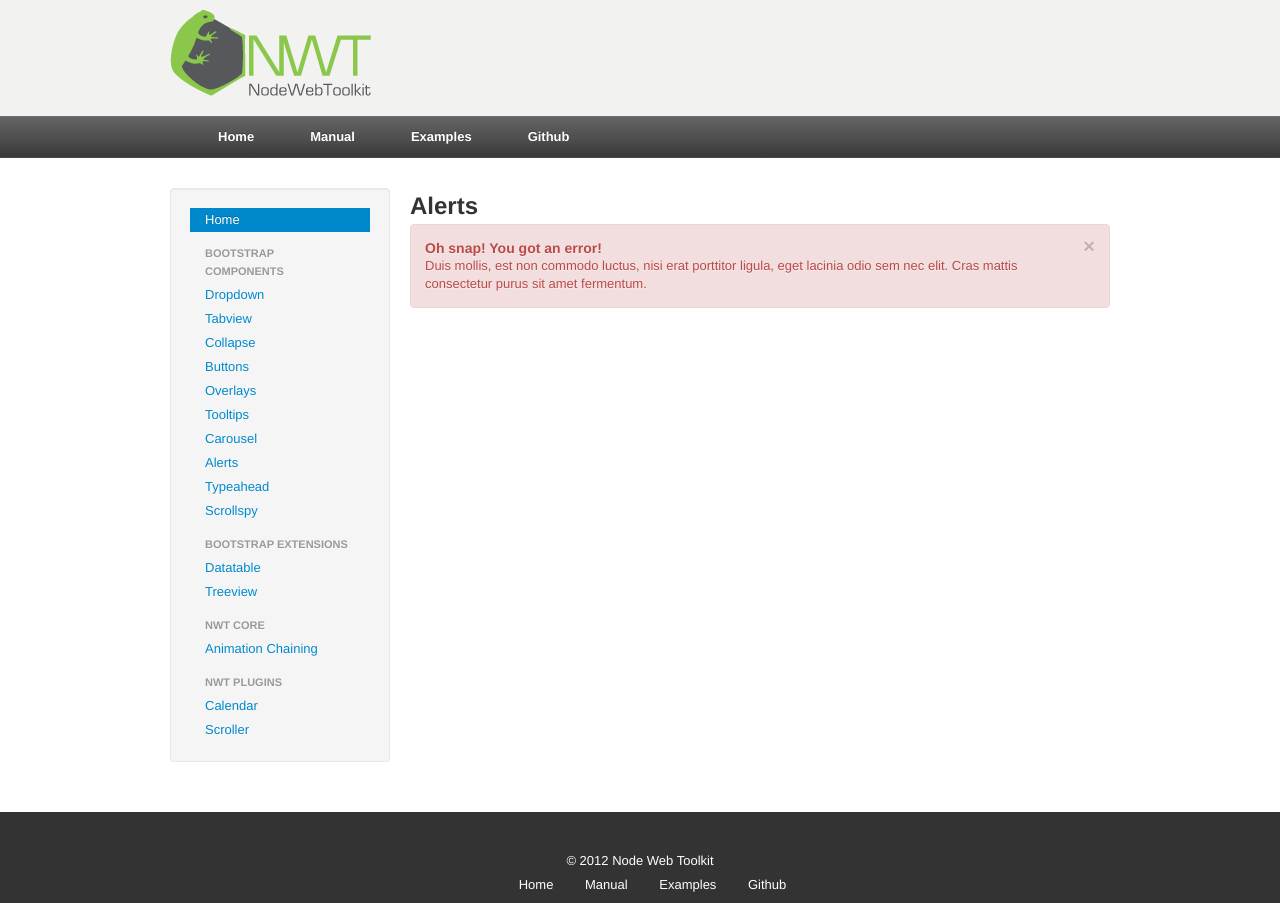
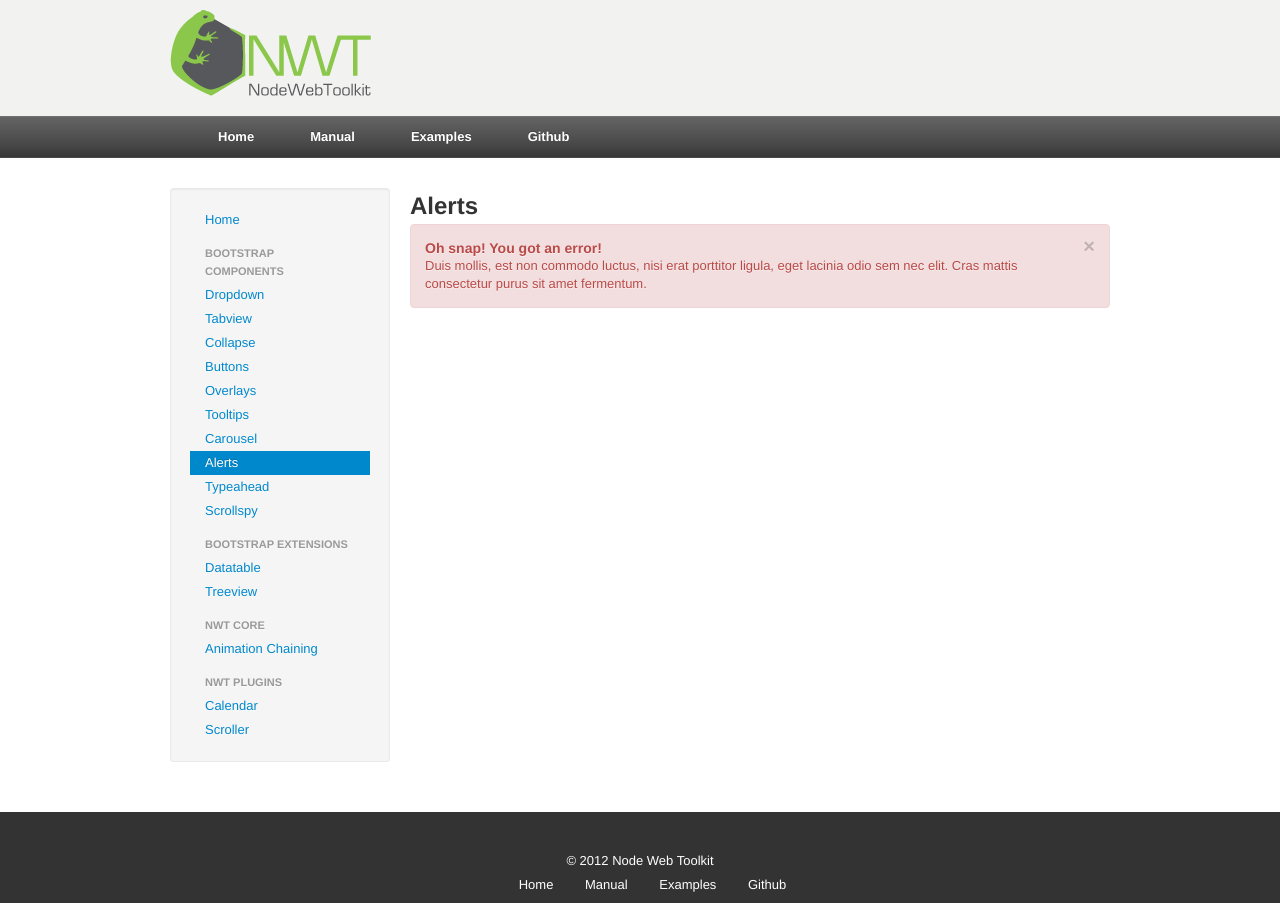
Before and after one commit to nwtjs/nwt, a Jekyll site: the page built from _posts/plugins/2000-01-01-bootstrap-alert.html, in a window 1280 px wide. Built offline with Jekyll 4.4.1, drawn with Linux system fonts in a browser that asks for light colours.

Commit message:
Use pagemap for examples

```diff
--- a/_layouts/example.html
+++ b/_layouts/example.html
@@ -7,26 +7,20 @@ title: Examples
 	<div class="span3">
 		<div class="well">
 			<ul class="nav nav-list" id="ExampleMenu">
-				<li class="active"><a href="/nwt/example-intro.html">Home</a></li>
-				<li class="nav-header">Bootstrap Components</li>
-				<li><a href="/nwt/bootstrap-dropdown.html">Dropdown</a></li>
-				<li><a href="/nwt/bootstrap-tabview.html">Tabview</a></li>
-				<li><a href="/nwt/bootstrap-collapse.html">Collapse</a></li>
-				<li><a href="/nwt/bootstrap-button.html">Buttons</a></li>
-				<li><a href="/nwt/bootstrap-overlay.html">Overlays</a></li>
-				<li><a href="/nwt/bootstrap-tooltip.html">Tooltips</a></li>
-				<li><a href="/nwt/bootstrap-carousel.html">Carousel</a></li>
-				<li><a href="/nwt/bootstrap-alert.html">Alerts</a></li>
-				<li><a href="/nwt/bootstrap-typeahead.html">Typeahead</a></li>
-				<li><a href="/nwt/bootstrap-scrollspy.html">Scrollspy</a></li>
-				<li class="nav-header">Bootstrap Extensions</li>
-				<li><a href="/nwt/bootstrap-datatable.html">Datatable</a></li>
-				<li><a href="/nwt/bootstrap-treeview.html">Treeview</a></li>
-				<li class="nav-header">NWT Core</li>
-				<li><a href="/nwt/nwt-anim.html">Animation Chaining</a></li>
-				<li class="nav-header">NWT Plugins</li>
-				<li><a href="/nwt/nwt-calendar.html">Calendar</a></li>
-				<li><a href="/nwt/nwt-scroller.html">Scroller</a></li>
+				{% for link in site.examples %}
+						{% assign active = nil %}
+						{% if page.url == link.url %}
+							{% assign active = 'active' %}
+						{% endif %}
+
+						{% if link.url != nil %}
+							<li class="{{ active }}">
+								<a href="/nwt{{ link.url }}">{{ link.text }}</a>
+							</li>
+						{% else %}
+							<li class="nav-header">{{ link.text }}</li>
+						{% endif %}
+				{% endfor %}
 			</ul>
 		</div> <!-- /well -->
 	</div>
--- a/_posts/2000-01-01-example-intro.html
+++ /dev/null
@@ -1,5 +0,0 @@
-<h1>Examples &amp; Plugins</h1>
-<p>This page has a list of code examples and plugins that nwt ships with.</p>
-<h2>Bootstrap Components</h2>
-<p>NWT ships with several twitter bootstrap components. Simply include the bootstrap css, and applicible plugin code on your page. Get the bootstrap code: <a href="https://github.com/twitter/bootstrap/" target="_blank">Bootstrap on Github</a>.</p>
-<p>Select an example to continue.</p>
```
